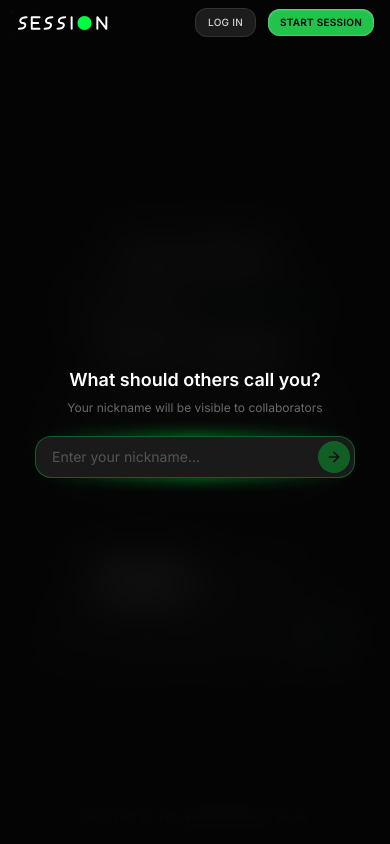
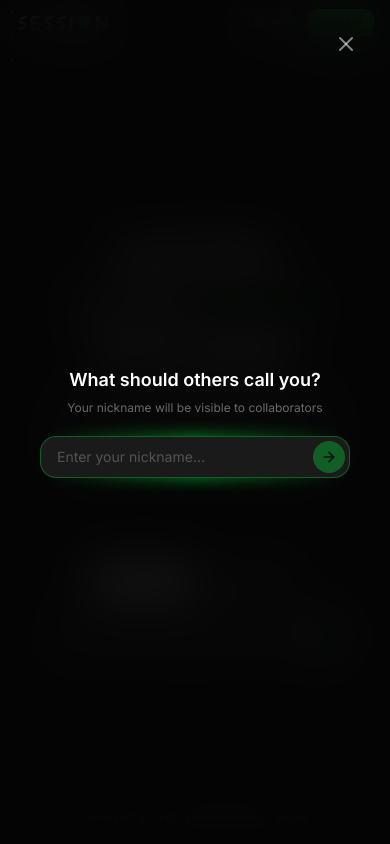
Before and after one commit to silky-x0/session, a React (Vite) app in the folder frontend/: page / in a window 390 px wide. Both pictures are taken after a click on the button 326 px from the left and 635 px from the top of the page. Shown: the top 844 px of the page. Built offline with nearby package versions, Linux system fonts and the light colour scheme; no server answers; what @liveblocks/react would draw is missing.

Commit message:
feat:  update transition screen responsiveness and  fix header z-index

```diff
--- a/frontend/src/components/landing/Header.tsx
+++ b/frontend/src/components/landing/Header.tsx
@@ -28,7 +28,7 @@ export const Header: React.FC = () => {
           href="/new"
           className="px-3 py-1.5 rounded-lg bg-neon-pulse text-black uppercase text-[10px] font-semibold tracking-wide shadow-[inset_0px_0.29px_1.84px_0.69px_rgba(255,255,255,0.32),inset_0px_0.06px_0.23px_0px_rgba(255,255,255,0.44)] hover:brightness-110 transition-all font-bold"
         >
-          Start Session
+          Sign up
         </a>
       </div>
     </header>
--- a/frontend/src/components/landing/SessionInput.tsx
+++ b/frontend/src/components/landing/SessionInput.tsx
@@ -179,6 +179,7 @@ export const SessionInput: React.FC = () => {
             roomId={pendingRoomId}
             nicknameOnly={overlayMode === "nickname-only"}
             onEnter={handleEnter}
+            onCancel={() => setShowOverlay(false)}
           />
         )}
       </AnimatePresence>
--- a/frontend/src/components/landing/SessionLoadingScreen.tsx
+++ b/frontend/src/components/landing/SessionLoadingScreen.tsx
@@ -1,4 +1,5 @@
 import React, { useState, useEffect, useRef } from "react";
+import { createPortal } from "react-dom";
 import { motion, AnimatePresence } from "framer-motion";
 import { WeaveSpinner } from "../ui/weave-spinner";
 
@@ -33,6 +34,8 @@ type SessionLoadingScreenProps = {
   nicknameOnly?: boolean;
   /** Called when user submits nickname and is ready to enter */
   onEnter: (nickname: string) => void;
+  /** Called to cancel/abort joining the room */
+  onCancel?: () => void;
 };
 
 export const SessionLoadingScreen: React.FC<SessionLoadingScreenProps> = ({
@@ -41,6 +44,7 @@ export const SessionLoadingScreen: React.FC<SessionLoadingScreenProps> = ({
   roomId,
   nicknameOnly = false,
   onEnter,
+  onCancel,
 }) => {
   const [statusIndex, setStatusIndex] = useState(0);
   const [nickname, setNickname] = useState("");
@@ -103,6 +107,17 @@ export const SessionLoadingScreen: React.FC<SessionLoadingScreenProps> = ({
     };
   }, []);
 
+  // Handle Escape key to cancel
+  useEffect(() => {
+    const handleKeyDown = (e: KeyboardEvent) => {
+      if (e.key === "Escape" && onCancel) {
+        onCancel();
+      }
+    };
+    window.addEventListener("keydown", handleKeyDown);
+    return () => window.removeEventListener("keydown", handleKeyDown);
+  }, [onCancel]);
+
   const handleNicknameSubmit = () => {
     if (!nickname.trim()) return;
     setNicknameSubmitted(true);
@@ -114,16 +129,30 @@ export const SessionLoadingScreen: React.FC<SessionLoadingScreenProps> = ({
     // Otherwise, wait for AI to finish (handled by the useEffect above)
   };
 
-  return (
+  return createPortal(
     <motion.div
       initial={{ opacity: 0 }}
       animate={{ opacity: 1 }}
       exit={{ opacity: 0 }}
       transition={{ duration: 0.3 }}
-      className="fixed inset-0 z-50 flex items-center justify-center"
+      className="fixed inset-0 z-[9999] flex items-center justify-center p-4"
     >
       {/* Backdrop */}
-      <div className="absolute inset-0 bg-[#050505]/90 backdrop-blur-xl" />
+      <div className="absolute inset-0 bg-[#050505]/90 backdrop-blur-xl" onClick={onCancel} />
+
+      {/* Close Button */}
+      {onCancel && (
+        <button
+          onClick={onCancel}
+          className="absolute top-6 right-6 z-20 p-2 text-white/50 hover:text-white transition-colors"
+          aria-label="Cancel and close"
+        >
+          <svg width="24" height="24" viewBox="0 0 24 24" fill="none" stroke="currentColor" strokeWidth="2" strokeLinecap="round" strokeLinejoin="round">
+            <line x1="18" y1="6" x2="6" y2="18"></line>
+            <line x1="6" y1="6" x2="18" y2="18"></line>
+          </svg>
+        </button>
+      )}
 
       {/* Content */}
       <motion.div
@@ -263,6 +292,7 @@ export const SessionLoadingScreen: React.FC<SessionLoadingScreenProps> = ({
           </motion.div>
         )}
       </motion.div>
-    </motion.div>
+    </motion.div>,
+    document.body
   );
 };
--- a/frontend/src/components/ui/hero-shutter-text.tsx
+++ b/frontend/src/components/ui/hero-shutter-text.tsx
@@ -47,13 +47,14 @@ export default function HeroText({
                   key={i}
                   className="relative px-[0.1vw] overflow-hidden group"
                 >
-                  {/* Main Character - Responsive sizing using vw */}
+                  {/* Main Character */}
                   <motion.span
                     initial={{ opacity: 0, filter: "blur(10px)" }}
                     animate={{ opacity: 1, filter: "blur(0px)" }}
                     exit={{ opacity: 0, filter: "blur(10px)" }}
                     transition={{ delay: i * 0.04 + 0.3, duration: 0.8 }}
-                    className="text-[15vw] leading-none font-black text-zinc-900 dark:text-white tracking-tighter"
+                    className="leading-none font-black text-zinc-900 dark:text-white tracking-tighter"
+                    style={{ fontSize: `min(15vw, ${100 / characters.length}vw)` }}
                   >
                     {char === " " ? "\u00A0" : char}
                   </motion.span>
@@ -68,8 +69,11 @@ export default function HeroText({
                       delay: i * 0.04,
                       ease: "easeInOut",
                     }}
-                    className="absolute inset-0 text-[15vw] leading-none font-black text-indigo-600 dark:text-emerald-400 z-10 pointer-events-none"
-                    style={{ clipPath: "polygon(0 0, 100% 0, 100% 35%, 0 35%)" }}
+                    className="absolute inset-0 leading-none font-black text-indigo-600 dark:text-emerald-400 z-10 pointer-events-none tracking-tighter"
+                    style={{
+                      clipPath: "polygon(0 0, 100% 0, 100% 35%, 0 35%)",
+                      fontSize: `min(15vw, ${100 / characters.length}vw)`
+                    }}
                   >
                     {char}
                   </motion.span>
@@ -84,9 +88,10 @@ export default function HeroText({
                       delay: i * 0.04 + 0.1,
                       ease: "easeInOut",
                     }}
-                    className="absolute inset-0 text-[15vw] leading-none font-black text-zinc-800 dark:text-zinc-200 z-10 pointer-events-none"
+                    className="absolute inset-0 leading-none font-black text-zinc-800 dark:text-zinc-200 z-10 pointer-events-none tracking-tighter"
                     style={{
                       clipPath: "polygon(0 35%, 100% 35%, 100% 65%, 0 65%)",
+                      fontSize: `min(15vw, ${100 / characters.length}vw)`
                     }}
                   >
                     {char}
@@ -102,9 +107,10 @@ export default function HeroText({
                       delay: i * 0.04 + 0.2,
                       ease: "easeInOut",
                     }}
-                    className="absolute inset-0 text-[15vw] leading-none font-black text-indigo-600 dark:text-emerald-400 z-10 pointer-events-none"
+                    className="absolute inset-0 leading-none font-black text-indigo-600 dark:text-emerald-400 z-10 pointer-events-none tracking-tighter"
                     style={{
                       clipPath: "polygon(0 65%, 100% 65%, 100% 100%, 0 100%)",
+                      fontSize: `min(15vw, ${100 / characters.length}vw)`
                     }}
                   >
                     {char}
```
